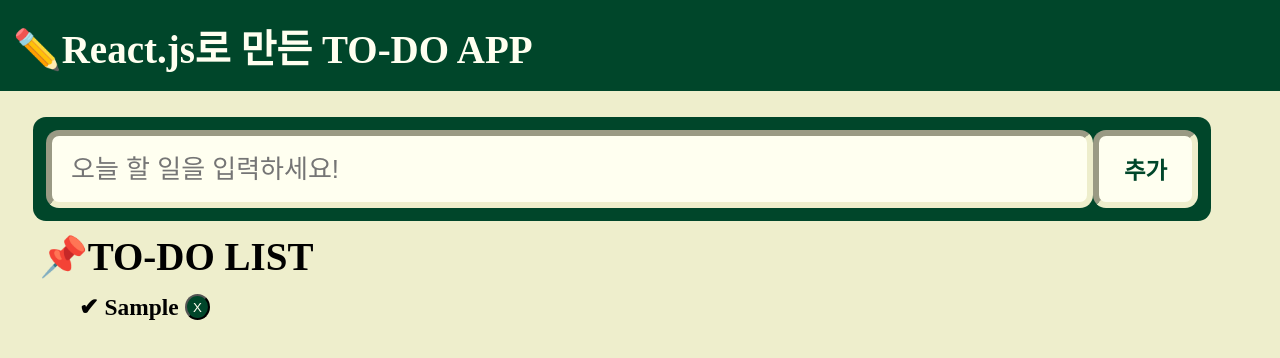
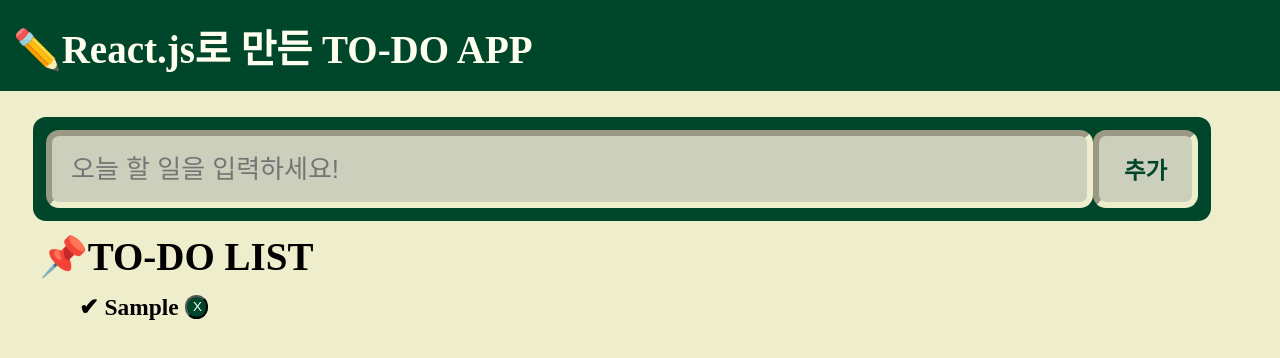
Before and after one commit to chorom-ham/reactjs-todo, a React (Create React App) app: page / in a window 1280 px wide. Both pictures are taken after typing "Sample" into the empty fields and a click on the button "추가". Shown: the top 358 px of the page. Built offline with nearby package versions, Linux system fonts and the light colour scheme.

Commit message:
[Feat] hover 기능 추가

```diff
--- a/src/components/todo/Form.js
+++ b/src/components/todo/Form.js
@@ -52,8 +52,12 @@
   padding: 0.5rem;
   padding-left: 1.5rem;
   border: 0.5rem inset #eeeecc;
-  background-color: ivory;
+  background-color: #cccfbc;
   border-radius: 1rem;
+
+  &:hover {
+    background-color: ivory;
+  }
 `;
 
 const InputButton = styled.button`
@@ -61,11 +65,16 @@
   height: 100%;
   padding: 0.5rem;
   border: 0.5rem inset #eeeecc;
-  background-color: ivory;
+  background-color: #cccfbc;
   color: #00462a;
   font-size: 1.8rem;
   font-weight: bold;
   border-radius: 1rem;
+
+  &:hover {
+    background-color: #00462a;
+    color: ivory;
+  }
 `;
 
 export default Form;
--- a/src/components/todo/Item.js
+++ b/src/components/todo/Item.js
@@ -34,7 +34,13 @@
   color: ivory;
   margin-left: 0.5rem;
   border-radius: 100%;
-  height: 2rem;
+  height: 1.8rem;
+  width: 1.8rem;
+
+  &:hover {
+    background-color: ivory;
+    color: #00462a;
+  }
 `;
 
 export default Item;
```
